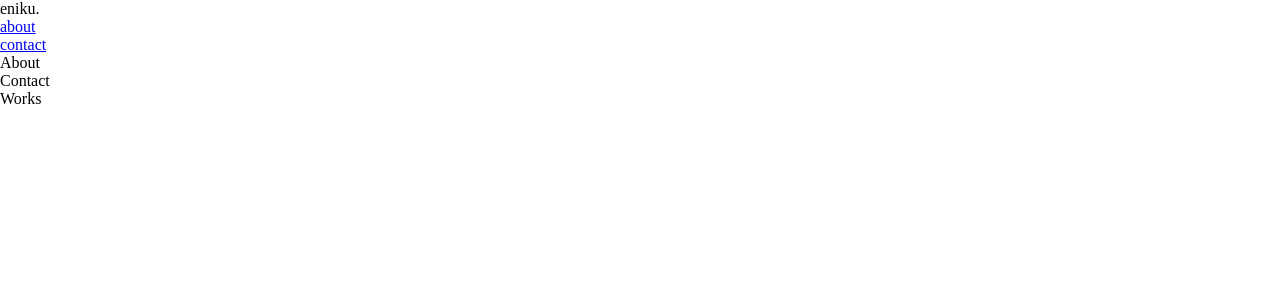
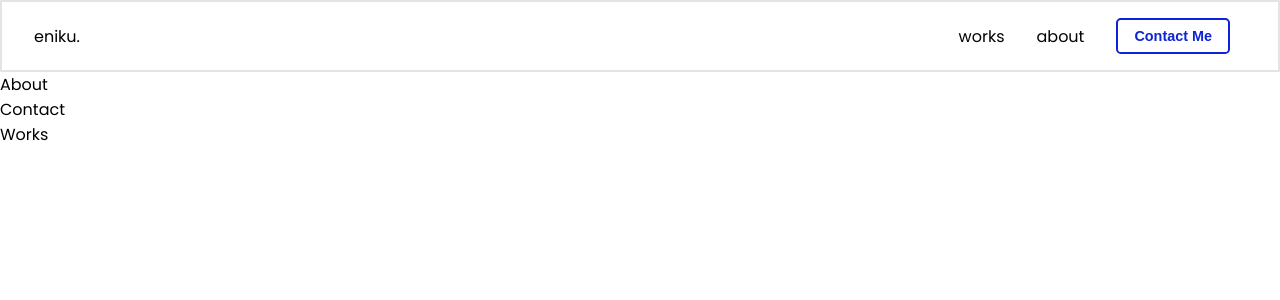
Before and after one commit to eniiku/enikudavid.me, a React (Vite) app: page / in a window 1280 px wide. Shown: the top 300 px of the page. Built offline with nearby package versions, Linux system fonts and the light colour scheme.

Commit message:
style: add basic styling to Navbar

```diff
--- a/src/App.scss
+++ b/src/App.scss
@@ -1,10 +1,23 @@
 .app {
-  background-color: var(--primary-color);
+  background-color: var(--white--color);
   font-family: var(--font-base);
 }
 
-.app__flex {
+.flex--center {
   display: flex;
   justify-content: center;
   align-items: center;
 }
+
+.flex--between {
+  display: flex;
+  justify-content: space-between;
+  align-items: center;
+}
+
+.p--text {
+  font-size: 0.8rem;
+  text-align: left;
+  color: var(--black-color);
+  line-height: 1.5;
+}
--- a/src/App.tsx
+++ b/src/App.tsx
@@ -5,12 +5,12 @@ import './index.css';
 
 function App() {
   return (
-    <>
+    <div className="app">
       <Navbar />
       <About />
       <Contact />
       <Works />
-    </>
+    </div>
   );
 }
 
--- a/src/components/Navbar.tsx
+++ /dev/null
@@ -1,14 +0,0 @@
-const Navbar = () => (
-  <nav>
-    <p>eniku.</p>
-    <ul>
-      {['about', 'contact'].map((item) => (
-        <li key={item}>
-          <a href={`#${item}`}>{item}</a>
-        </li>
-      ))}
-    </ul>
-  </nav>
-);
-
-export default Navbar;
--- /dev/null
+++ b/src/components/Navbar/Navbar.scss
@@ -0,0 +1,52 @@
+.app__navbar {
+  width: 100%;
+
+  padding: 1rem 2rem;
+  background: transparent;
+  border: 2px solid var(--lightGray-color);
+  backdrop-filter: blur(4px);
+  -webkit-backdrop-filter: blur(4px);
+  position: sticky;
+  z-index: 2;
+}
+
+.app__navbar--logo {
+  display: flex;
+  justify-content: flex-start;
+  align-items: center;
+
+  width: 90px;
+  height: 20px;
+
+  @media screen and (min-width: 2000px) {
+    width: 180px;
+    height: 40px;
+  }
+}
+
+.app__navbar--links {
+  list-style: none;
+
+  li {
+    margin: 0 1rem;
+
+    a {
+      text-decoration: none;
+      color: var(--black-color);
+
+      font-weight: 500;
+    }
+  }
+}
+
+.app__navbar--btn {
+  background: transparent;
+
+  color: var(--darkBlue-color);
+  font-size: 0.9rem;
+  font-weight: bold;
+
+  border: 2px solid var(--darkBlue-color);
+  border-radius: 0.3rem;
+  padding: 0.5rem 1rem;
+}
--- /dev/null
+++ b/src/components/Navbar/Navbar.tsx
@@ -0,0 +1,19 @@
+import './Navbar.scss';
+
+const Navbar = () => (
+  <nav className="app__navbar flex--between">
+    <p className="app__navbar--logo">eniku.</p>
+    <ul className="app__navbar--links flex--center p-text">
+      {['works', 'about'].map((item) => (
+        <li key={item}>
+          <a href={`#${item}`}>{item}</a>
+        </li>
+      ))}
+      <li>
+        <button className="app__navbar--btn">Contact Me</button>
+      </li>
+    </ul>
+  </nav>
+);
+
+export default Navbar;
--- a/src/components/index.ts
+++ b/src/components/index.ts
@@ -1 +1 @@
-export { default as Navbar } from './Navbar';
+export { default as Navbar } from './Navbar/Navbar';
--- a/src/index.css
+++ b/src/index.css
@@ -6,7 +6,9 @@
   --primary-color: #0e86d4;
   --secondary-color: #0ed4bf;
   --darkBlue-color: #0e23d4;
-  --white-color: f9f3fb;
+  --black-color: #030303;
+  --white-color: #f9f3fb;
+  --lightGray-color: #e4e4e4;
 }
 
 * {
```
